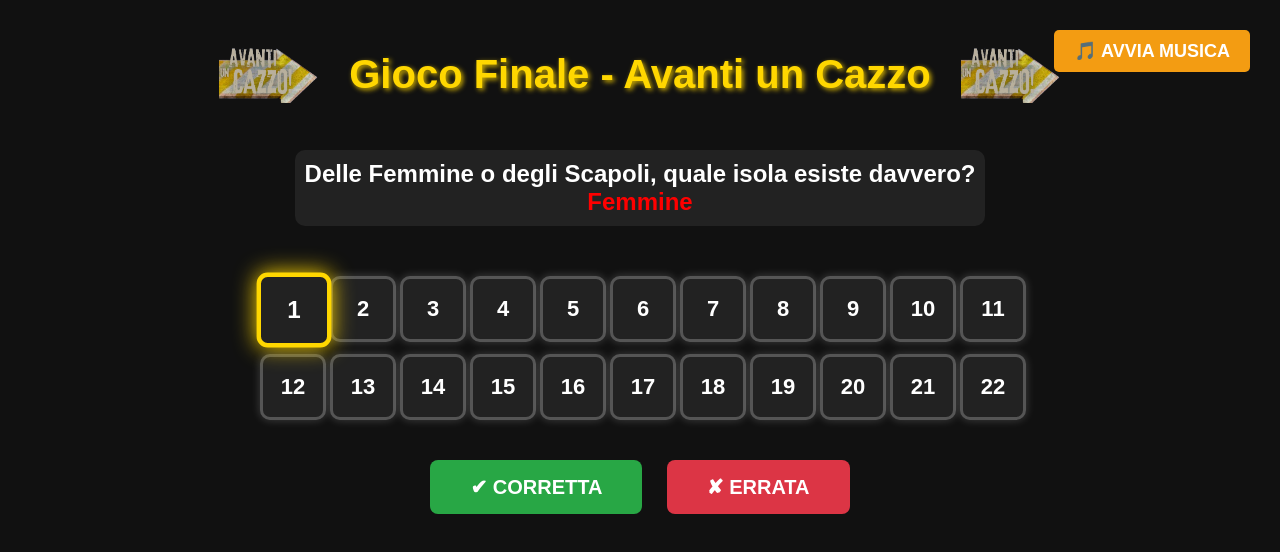
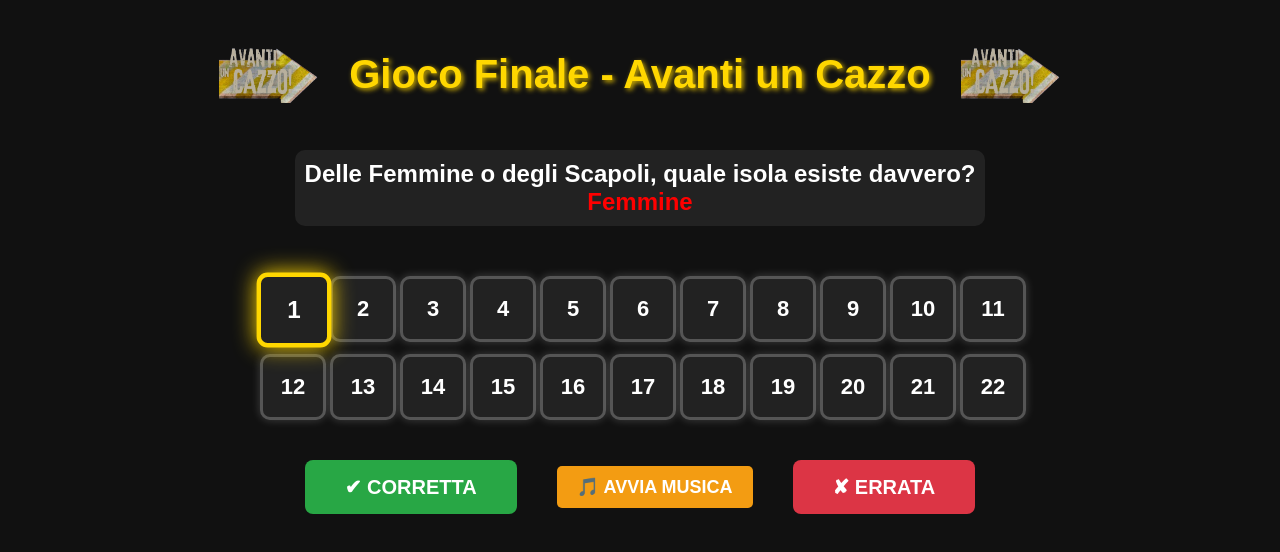
Before and after one commit to Angelo1234565/Avanti-un-altro, a plain HTML site: page index.html in a window 1280 px wide. Drawn offline with Linux system fonts and the light colour scheme.

Commit message:
Update index.html

```diff
--- a/index.html
+++ b/index.html
@@ -101,17 +101,21 @@
             background-color: #dc3545;
             color: white;
         }
-        /* Pulsante audio in alto a destra */
+        /* Pulsante audio tra corretta e errata */
         .btn-audio {
-            position: absolute;
-            top: 20px;
-            right: 20px;
             padding: 10px 20px;
             font-size: 18px;
             background-color: #f39c12;
             color: white;
             border-radius: 5px;
             cursor: pointer;
+        }
+
+        .buttons-container {
+            display: flex;
+            justify-content: center;
+            align-items: center;
+            gap: 20px;
         }
     </style>
 </head>
@@ -123,15 +127,17 @@
         <img src="avanti.png" alt="Logo destro">
     </h1>
 
-    <!-- Pulsante per avviare la musica -->
-    <button class="btn-audio" onclick="playAudio()">🎵 Avvia Musica</button>
-
     <div id="domanda"></div>
 
     <div id="griglia"></div>
 
-    <button class="btn-corretta" onclick="rispondi(true)">✔ Corretta</button>
-    <button class="btn-errata" onclick="rispondi(false)">✘ Errata</button>
+    <!-- Contenitore per i pulsanti centrati -->
+    <div class="buttons-container">
+        <button class="btn-corretta" onclick="rispondi(true)">✔ Corretta</button>
+        <!-- Pulsante per avviare la musica al centro -->
+        <button class="btn-audio" onclick="playAudio()">🎵 Avvia Musica</button>
+        <button class="btn-errata" onclick="rispondi(false)">✘ Errata</button>
+    </div>
 
     <!-- Audio -->
     <audio id="musica" src="siglagioco.mp4"></audio>
```
